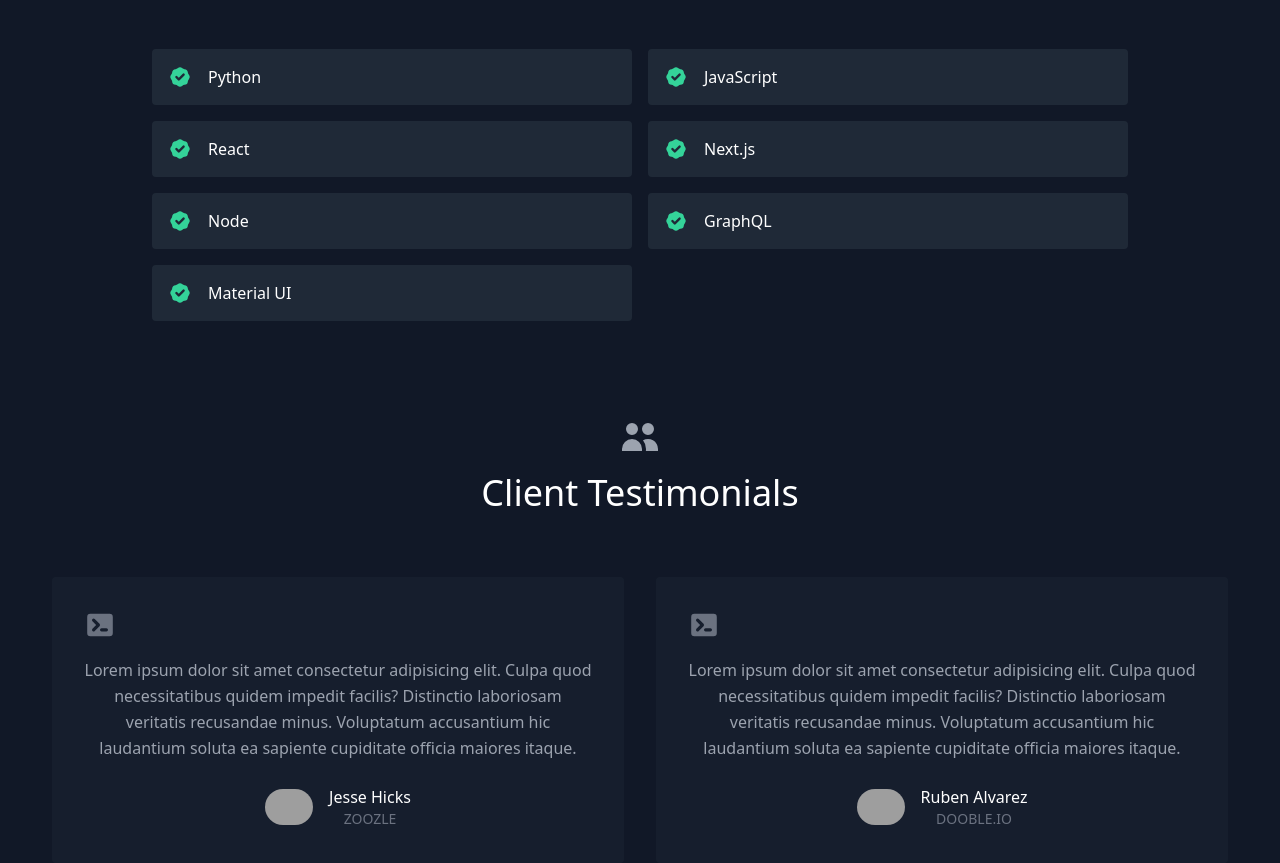
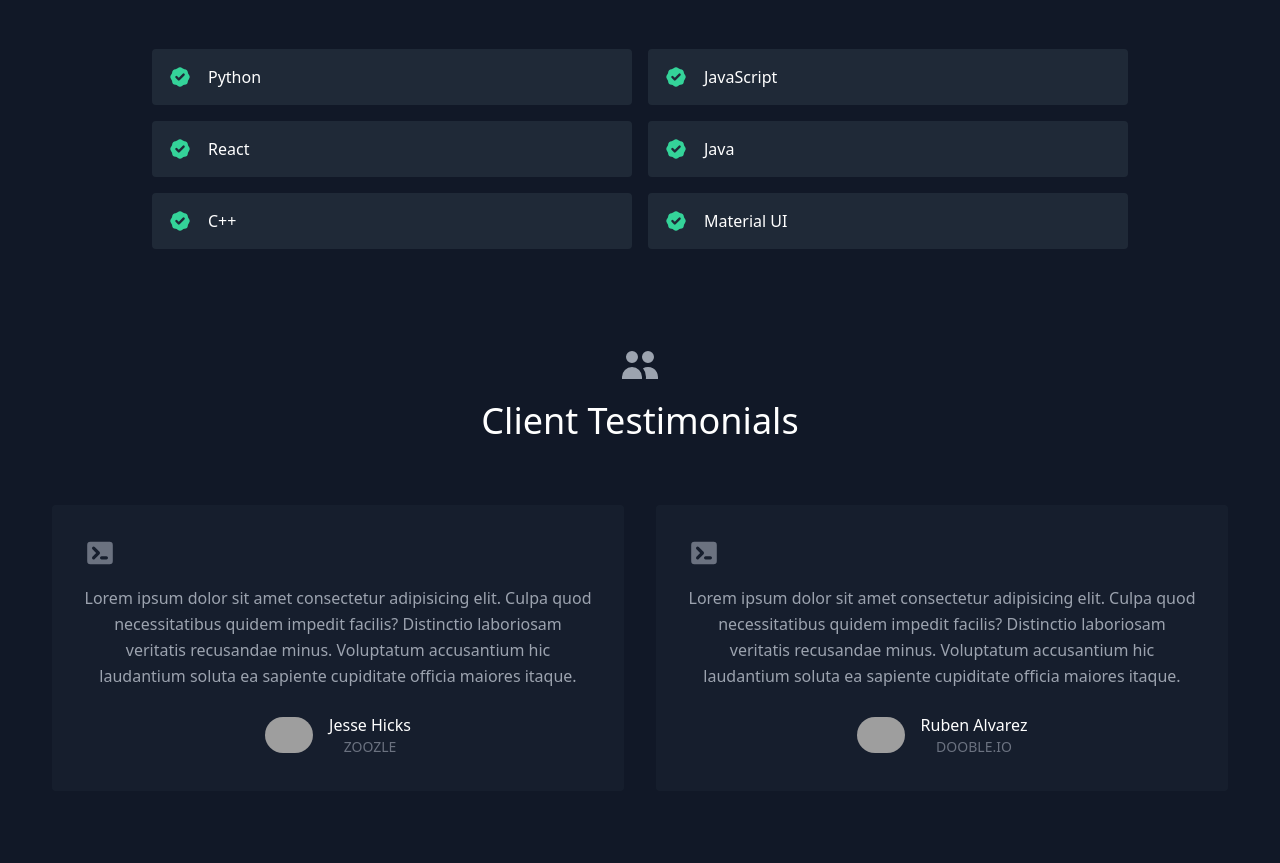
Before and after one commit to brkuhgk/Portfolio, a React (Create React App) app: page / in a window 1280 px wide. Shown: the part 1600-2463 px from the top of the page. Built offline with nearby package versions, Linux system fonts and the light colour scheme; grey boxes are pictures that could not be loaded.

Commit message:
added java and c++

```diff
--- a/src/data.js
+++ b/src/data.js
@@ -54,8 +54,7 @@ export const skills = [
   "Python",
   "JavaScript",
   "React",
-  "Next.js",
-  "Node",
-  "GraphQL",
+  "Java",
+  "C++",
   "Material UI",
 ];
```
